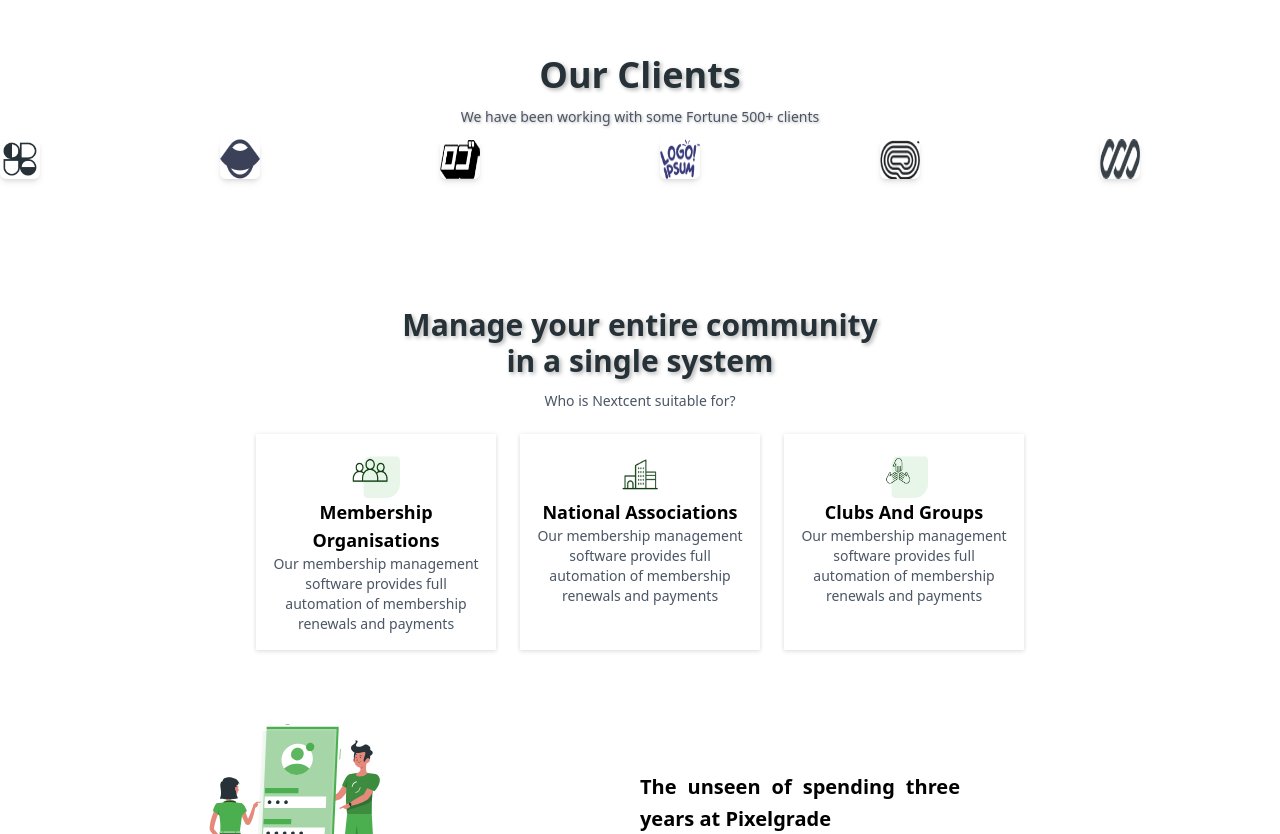
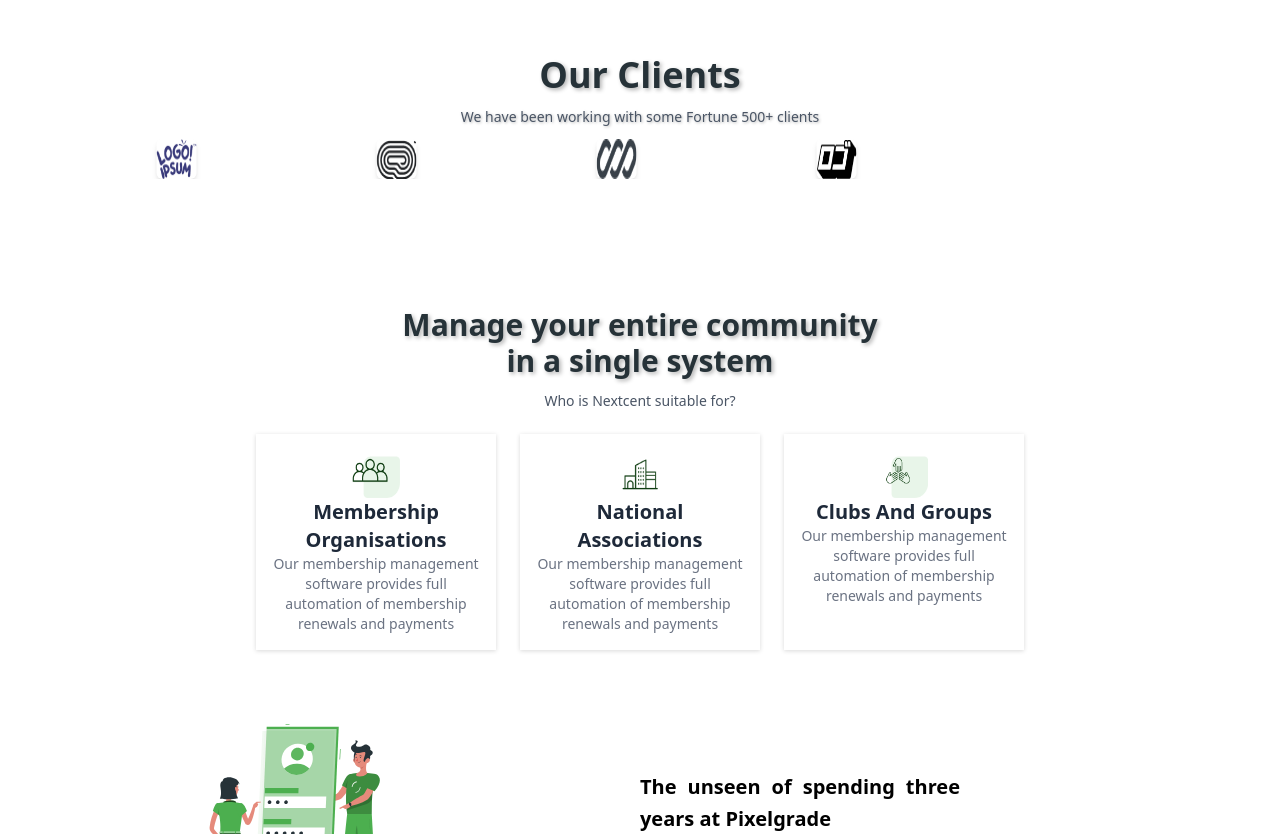
Before and after one commit to arslan-7644539/Nexcent-cloned-figma, a React (Vite) app: page / in a window 1280 px wide. Shown: the part 680-1514 px from the top of the page. Built offline with nearby package versions, Linux system fonts and the light colour scheme; no server answers; the database is empty.

Commit message:
animat updated

```diff
--- a/src/pages/home/componets/ClientsSection.jsx
+++ b/src/pages/home/componets/ClientsSection.jsx
@@ -18,7 +18,21 @@ import { motion } from "motion/react";
       <p className="text-sm text-gray-600 [text-shadow:1px_1px_3px_rgba(0,0,0,0.3)]">
         We have been working with some Fortune 500+ clients
       </p>
-      <motion.div className="flex space-x-45">
+      <div className="relative overflow-hidden w-full">
+        <motion.div
+          animate={{
+            x: "-100%", // Animate logos to move left
+          }}
+          transition={{
+            x: {
+              repeat: Infinity, // Repeat the animation infinitely
+              repeatType: "loop", // Loop the animation continuously
+              duration: 15, // Duration of one loop (adjust as needed)
+              ease: "linear", // Make the scroll smooth and linear
+            },
+          }}
+          className="flex space-x-45"
+        >
           {clientsLogos.map((logo, index) => (
             <img
               key={index}
@@ -29,6 +43,7 @@ import { motion } from "motion/react";
           ))}
         </motion.div>
       </div>
+    </div>
   );
 };
 
--- a/src/pages/home/componets/CommunitySection.jsx
+++ b/src/pages/home/componets/CommunitySection.jsx
@@ -2,9 +2,14 @@ import React from "react";
 import icon1 from "../../../assets/icon1.png";
 import icon2 from "../../../assets/icon2.png";
 import icon3 from "../../../assets/icon3.png";
-import CumunityUpdate from "./CumunityUpdate";
+// import CumunityUpdate from "./CumunityUpdate";
+import { motion, useInView } from "motion/react";
 
 const CommunitySection = () => {
+  const { ref, inview } = useInView({
+    triggerOnce: true,
+    threshold: 0.5,
+  });
   const memberData = [
     {
       icon: icon1,
@@ -38,16 +43,36 @@ const CommunitySection = () => {
 
       <div className="flex flex-wrap justify-center gap-6">
         {memberData.map((item, index) => (
-          <div
+          <motion.div
+            initial={{
+              scale: 0,
+              opacity: 0,
+            }}
+            whileInView={{
+              scale: 1,
+              opacity: 1,
+            }}
+            transition={{
+              duration: 0.6,
+            }}
+            viewport={{ once: true }}
+            whileHover={{
+              scale: 1.05,
+              y: -10,
+              // boxShadow: "0px 20px 50px rgba(40, 203, 139, 1)",
+              transition: { duration: 0.3, ease: "easeOut" },
+            }}
             key={index}
             className="w-60 flex flex-col items-center p-4  box-border drop-shadow-sm  bg-white"
           >
             <img src={item.icon} alt="icon" className="w-12 h-12" />
-            <h3 className="text-lg font-bold text-center">{item.title}</h3>
-            <p className="text-sm text-gray-600 text-center">
+            <h3 className="text-xl font-semibold text-center text-gray-800">
+              {item.title}
+            </h3>
+            <p className="text-sm text-gray-500 text-center">
               {item.description}
             </p>
-          </div>
+          </motion.div>
         ))}
       </div>
     </div>
--- a/src/pages/home/componets/CumunityUpdate.jsx
+++ b/src/pages/home/componets/CumunityUpdate.jsx
@@ -41,7 +41,8 @@ const CumunityUpdate = () => {
               whileHover={{
                 rotateX: 25,
                 rotateY: 10,
-                boxShadow:"0px 20px 50px rgba(40, 203, 139, 1)",
+                // boxShadow:"0px 20px 50px rgba(40, 203, 139, 1)",
+                boxShadow: "0px 20px 50px rgba(0, 122, 255, 0.3)",
                 y:-5,
               }}
               key={index}
@@ -57,8 +58,8 @@ const CumunityUpdate = () => {
                   {item.title}{" "}
                 </p>
                 <motion.button
-                  whileHover={{ scale: 1.2 }}
-                  whileTap={{ scale: 0.8 }}
+                  // whileHover={{ scale: 1.2 }}
+                  // whileTap={{ scale: 0.8 }}
                   className="left-[11.14px] text-primary  cursor-pointer hover:text-green-800 transition  top-[81.27px] w-[198.38px] h-[31.14px] flex flex-row justify-center gap-[5.57px] px-[5.57px] py-[5.57px]  "
                 >
                   <span> Read More</span>
```
Lines whose indentation alone changed are shown as unchanged.
